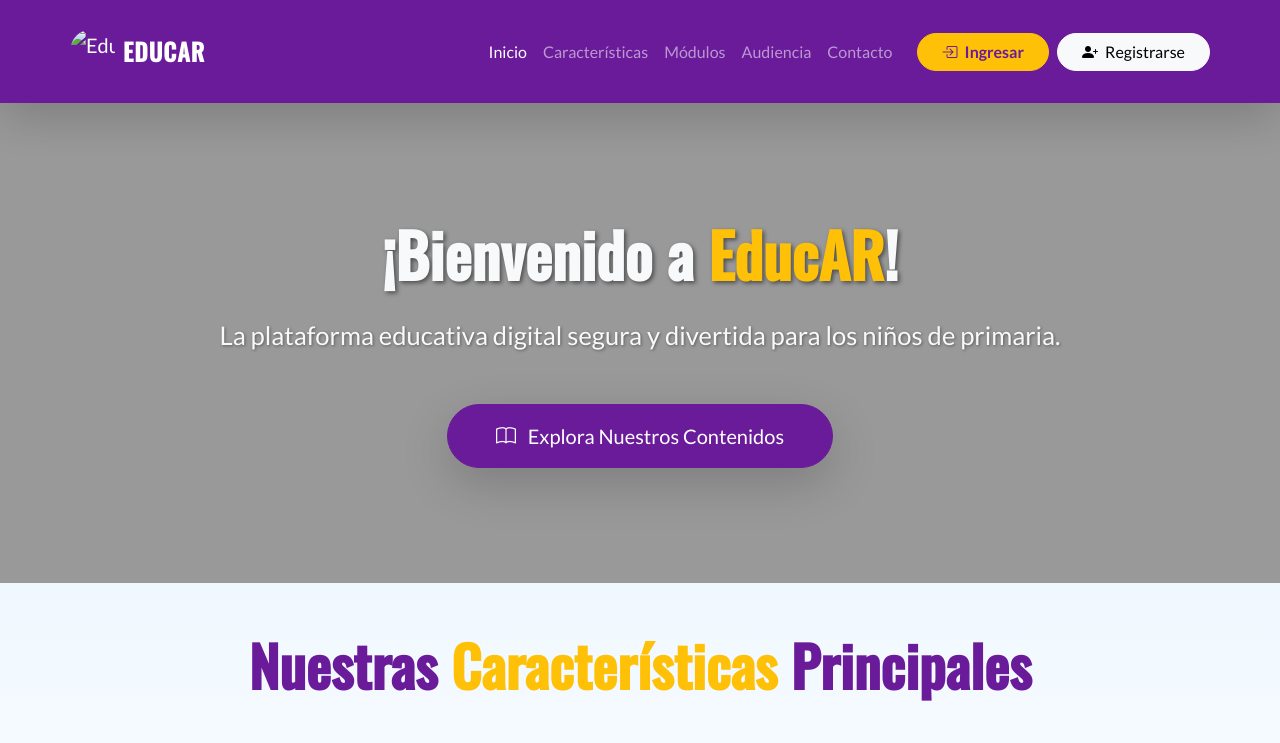
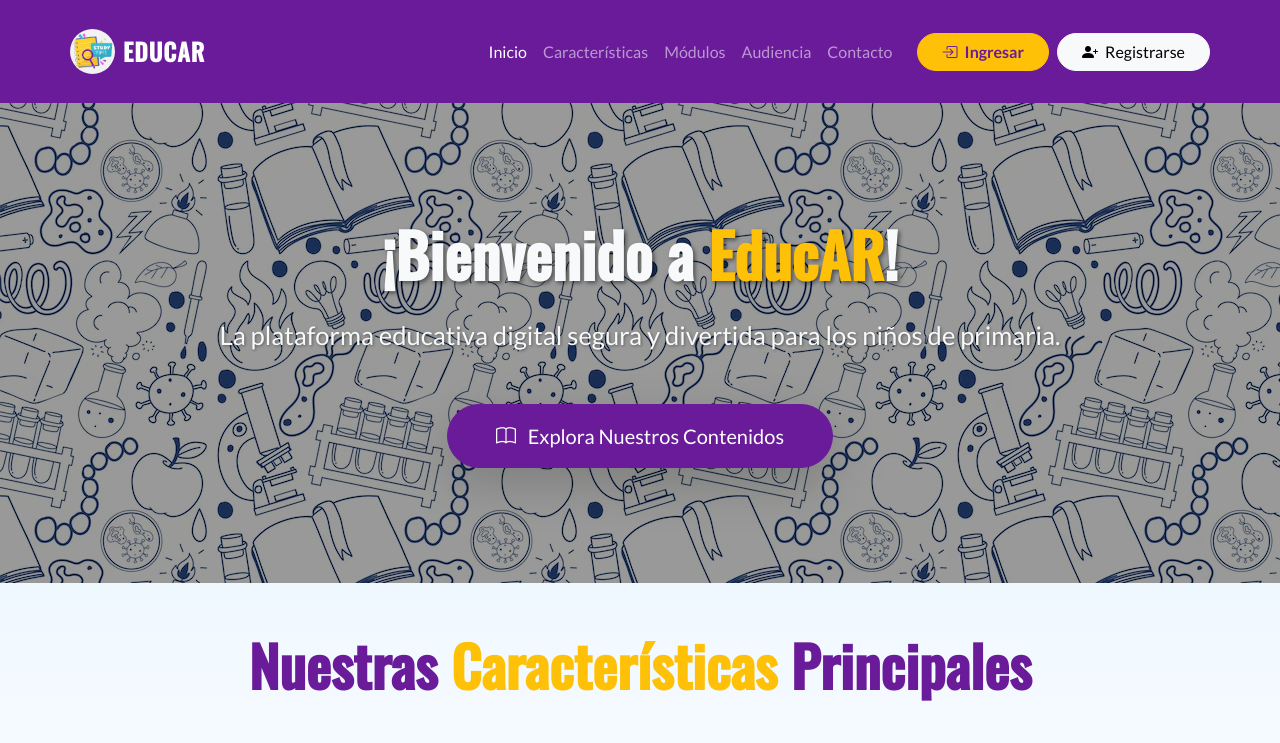
Before and after one commit to MaximoVeron/proyecto_badaraco, a plain HTML site: page index.html in a window 1280 px wide. Shown: the top 743 px of the page. Drawn offline with nearby package versions, Linux system fonts and the light colour scheme.

Commit message:
primera integracion de las imagenes y diseño de la landing page

```diff
--- a/assets/style.css
+++ b/assets/style.css
@@ -197,3 +197,10 @@ footer a:hover {
 .modal-header .btn-close {
     filter: invert(1); /* Hace que la X del botón de cerrar sea blanca sobre fondo oscuro */
 }
+
+#inicio {
+    background-image: url(../assets/images/bg_estudio.jpg);
+    background-repeat: repeat;         /* Se repite en ambas direcciones */
+    background-size: auto;             /* Mantiene su tamaño original */
+    background-position: top left;
+}
--- a/index.html
+++ b/index.html
@@ -16,7 +16,7 @@
     <header class="bg-primary text-white py-3 shadow-lg">
         <nav class="navbar navbar-expand-lg navbar-dark container">
             <a class="navbar-brand d-flex align-items-center" href="index.html">
-                <img src="images/logo.png" alt="EducAR Logo" class="me-2 rounded-circle" style="height: 45px; width: 45px; object-fit: cover;">
+                <img src="assets/images/logo_titulo.png" alt="EducAR Logo" class="me-2 rounded-circle" style="height: 45px; width: 45px; object-fit: cover;">
                 <span class="fw-bold fs-4 text-uppercase">EducAR</span>
             </a>
             <button class="navbar-toggler" type="button" data-bs-toggle="collapse" data-bs-target="#navbarNav" aria-controls="navbarNav" aria-expanded="false" aria-label="Toggle navigation">
```
Also changed, not shown: assets/images/bg_estudio.jpg (added), assets/images/logo_titulo.png (added).
